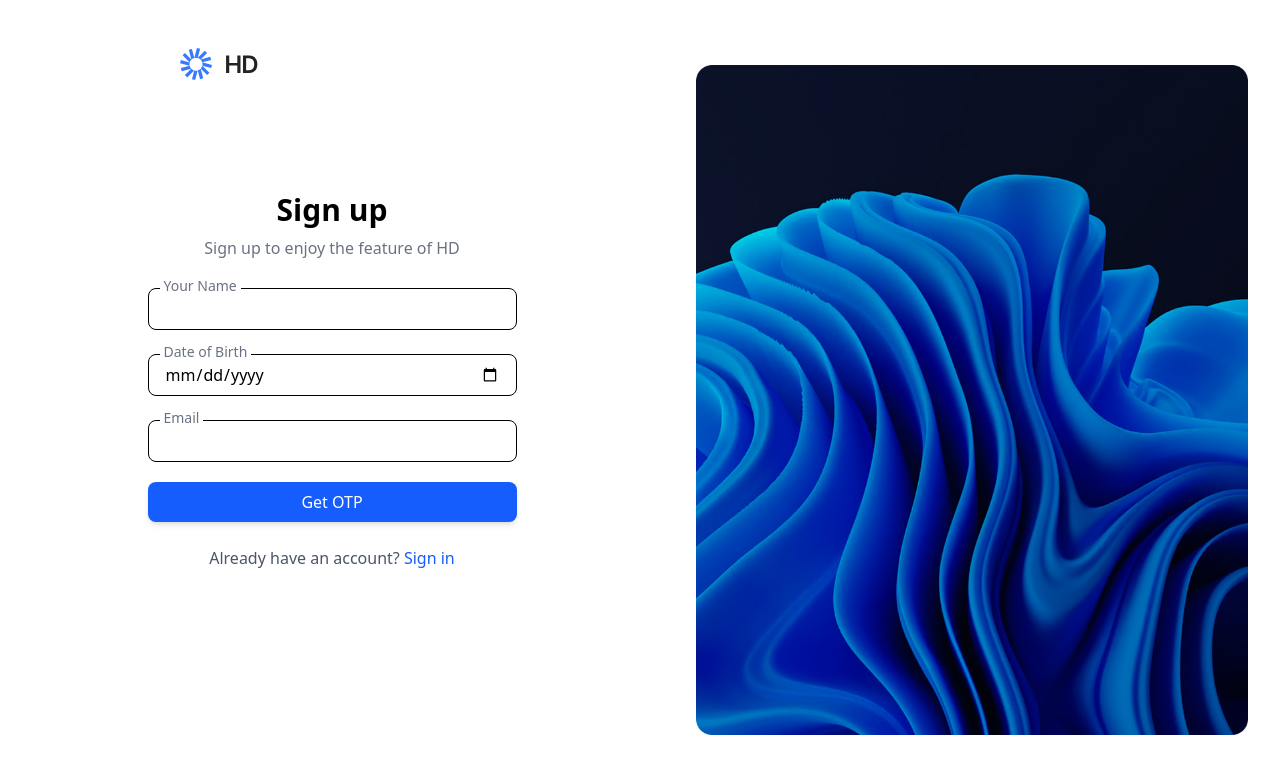
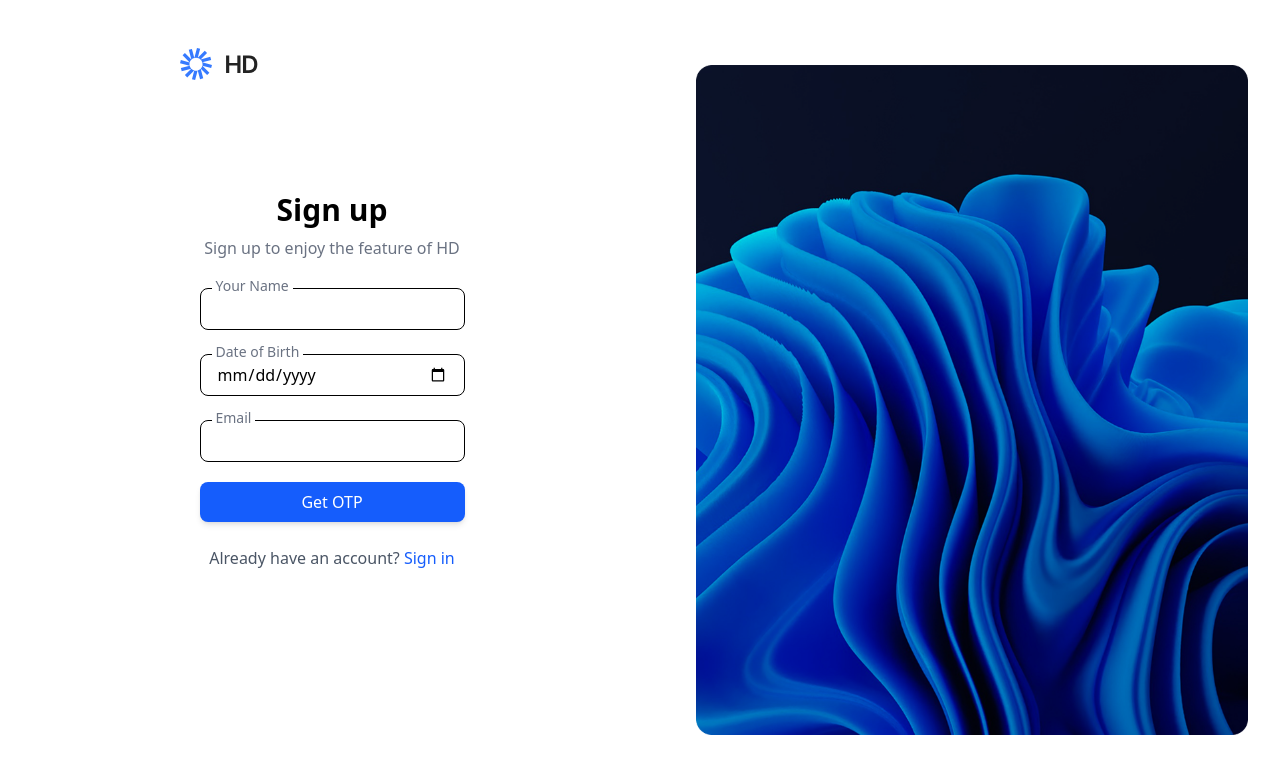
Before and after one commit to Sonu-Kumhar/notewallet-frontend, a React (Vite) app: page /register in a window 1280 px wide. Shown: the top 774 px of the page. Built offline with nearby package versions, Linux system fonts and the light colour scheme.

Commit message:
input fields size changed

```diff
--- a/src/components/Login.jsx
+++ b/src/components/Login.jsx
@@ -117,7 +117,7 @@ const Login = () => {
                                         type="email"
                                         value={email}
                                         onChange={(e) => setEmail(e.target.value)}
-                                        className="w-full px-4 pr-30 py-2 my-1 border rounded-lg focus:outline-none focus:ring-2 focus:ring-blue-500"
+                                        className="w-full px-4 py-2 my-1 border rounded-lg focus:outline-none focus:ring-2 focus:ring-blue-500"
                                         required
                                         disabled={otpSent}
                                     />
--- a/src/components/Register.jsx
+++ b/src/components/Register.jsx
@@ -169,7 +169,7 @@ const Register = () => {
                                 <input
                                     type="email"
                                     name="email"
-                                    className="w-full px-4 pr-30 py-2 my-1 border rounded-lg focus:outline-none focus:ring-2 focus:ring-blue-500"
+                                    className="w-full px-4 py-2 my-1 border rounded-lg focus:outline-none focus:ring-2 focus:ring-blue-500"
                                     value={form.email}
                                     onChange={handleChange}
                                     required
```
